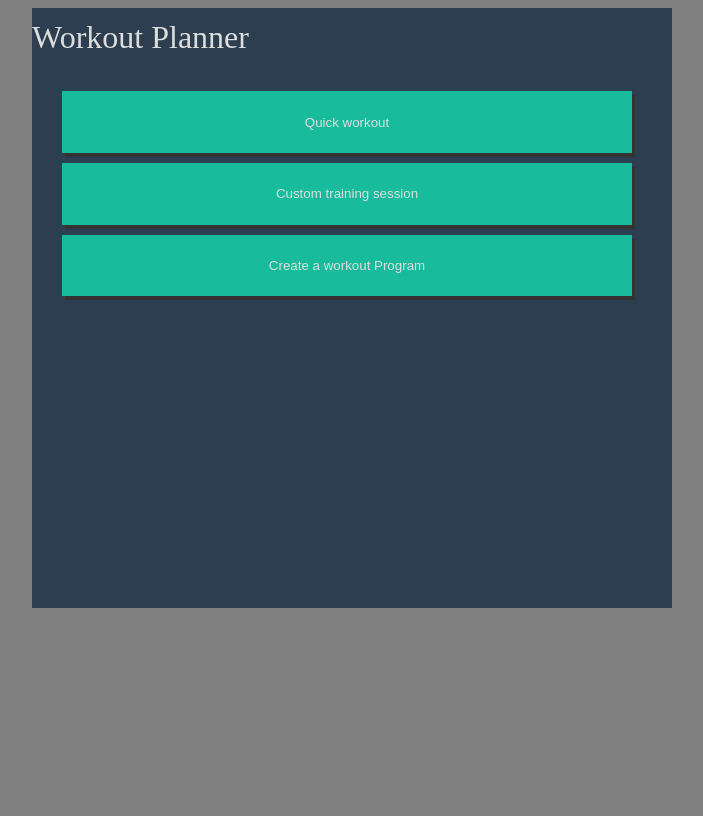
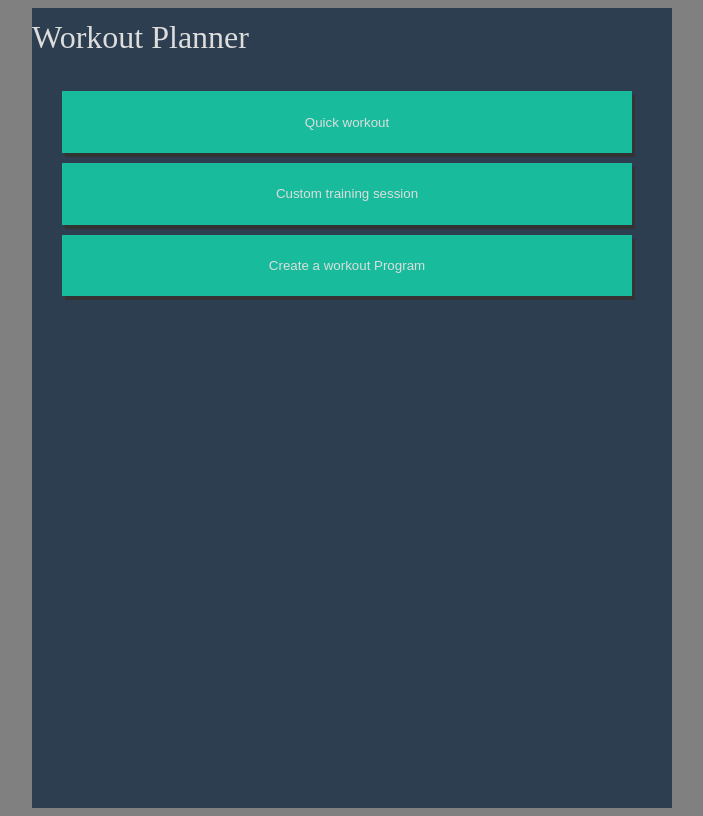
Before and after one commit to bezwish/workout, a React (Create React App) app: page / in a window 1280 px wide. Shown: the whole page, without its empty margins (288-991 px from the left). Built offline with nearby package versions, Linux system fonts and the light colour scheme; a web font is replaced by a local one.

Commit message:
fixed down button

```diff
--- a/src/App.css
+++ b/src/App.css
@@ -17,6 +17,7 @@ body {
   color: #DDD;
   background: grey;
   line-height: 1.6;
+  overflow: none !important;
 }
 
 input {
@@ -158,7 +159,6 @@ p, label, input {
 
 .container {
   max-width: 1200px;
-  max-height: 600px;
   overflow: overlay;
 }
 
@@ -330,7 +330,7 @@ input[type=radio]:checked + .multi-choice, input[type=checkbox]:checked + .multi
 }
 
 .back {
-  width: 95%;
+  width: 92%;
   -ms-grid-columns: 3fr 1fr;
       grid-template-columns: 3fr 1fr;
   -webkit-box-pack: center;
--- a/src/App.scss
+++ b/src/App.scss
@@ -20,7 +20,8 @@ body {
     font-family:"Turret Road";
     color:$main-text;
     background:grey;
-    line-height:1.6
+    line-height:1.6;
+overflow:none!important;
 }
 input {
     font-family:"lato";
@@ -106,7 +107,6 @@ align-items:center;
 .container{
 
     max-width:1200px;
-max-height:600px;
 overflow:overlay;
 }
 
@@ -262,7 +262,7 @@ border-bottom:2px solid white;
     text-align:left;
 }
 .back {
-    width:95%;
+    width:92%;
     grid-template-columns: 3fr 1fr;
     justify-content:center;
     align-items:center;
--- a/src/components/Session.js
+++ b/src/components/Session.js
@@ -25,7 +25,7 @@ alert("already on top!")
 }
 const moveDown= (z) => {
     let replica = [... exercises]
-  if (z+1!==replica.length) {  replica.splice(z+1,0,replica[z])
+  if (z+1!==replica.length) {  replica.splice(z+2,0,replica[z])
     replica.splice(z,1)
 
 setExercises(replica)}
@@ -54,7 +54,7 @@ return (
 
 
 <div className="back grid">
-{exercises.length===0?<p>Add some exercises!</p>:
+{exercises.length===0?<div><p>Add some exercises!</p></div>:
 <ul style={{display:"block"}} className="exercises">
 {exercises.map((exercise,index)=><Exercise key={index}
 upBtn={<button className="btn-2" onClick={()=>moveUp(index)}><span><FaSortUp style={{color:"white"}}/></span></button>}
--- a/src/components/SessionForm.js
+++ b/src/components/SessionForm.js
@@ -27,6 +27,8 @@ setRoutine(newRoutine)
 }
 /////////////////////////////// RENDER ///////////////////////////////////////////////////////////////////////////////////////
   return (<div className="form">
+    <br/>
+
     <form onSubmit={handleSubmit}>
 <div className="form-control">
 <label htmlFor="">Exercise</label>
```
Also changed, not shown: 1 other file (tests, documents, lock files or other folders).
